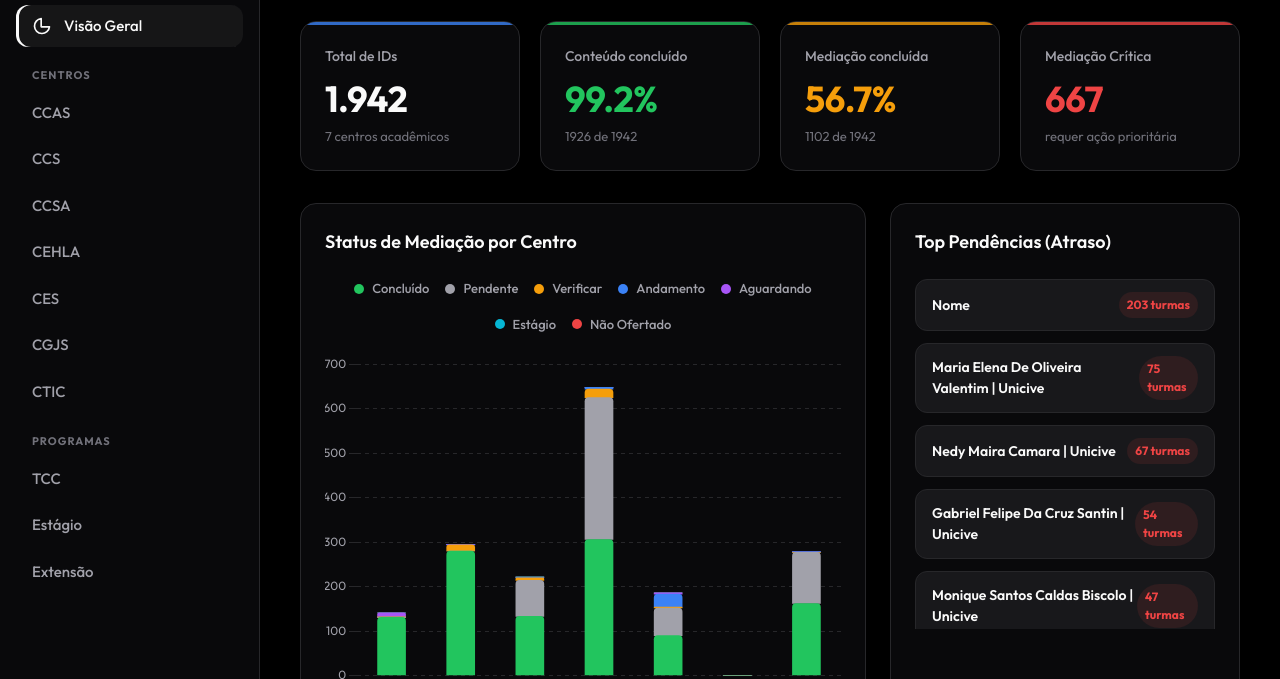
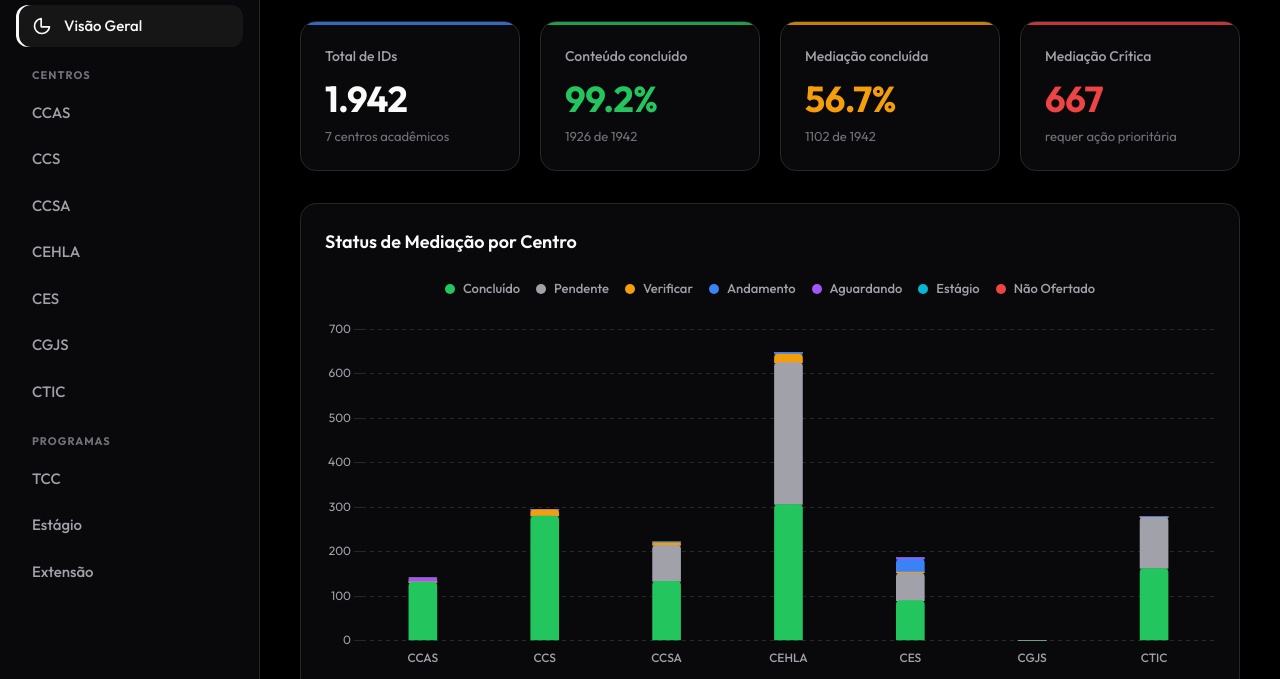
Before and after one commit to canhetejr/Dashboard-ID-VET, a plain HTML site: page docs/index.html in a window 1280 px wide. Shown: the part 121-800 px from the top of the page. Drawn offline with nearby package versions, Linux system fonts and the light colour scheme.

Commit message:
feat: remove card de top pendencias a pedido do usuario

```diff
--- a/docs/app.js
+++ b/docs/app.js
@@ -30,36 +30,7 @@ document.getElementById('kpi-med-perc').textContent = `${medPerc}%`;
 document.getElementById('kpi-med-sub').textContent = `${medOk} de ${totalIds}`;
 document.getElementById('kpi-med-pend').textContent = medPendente;
 
-// Renderizar Lista de Top Mediadores com Atraso
-const mediatorMap = {};
-COURSES.forEach(c => {
-  if (['PENDENTE', 'AGUARDANDO', 'ANDAMENTO', 'VERIFICAR'].includes(c.statusMediacao)) {
-    const med = c.mediador || 'Sem Atribuição';
-    if (!mediatorMap[med]) mediatorMap[med] = 0;
-    mediatorMap[med]++;
-  }
-});
 
-const topMediators = Object.keys(mediatorMap)
-  .map(name => ({ name, count: mediatorMap[name] }))
-  .sort((a, b) => b.count - a.count)
-  .slice(0, 7); // Top 7 para caber bem no card
-
-const topMedContainer = document.getElementById('top-mediators-list');
-topMedContainer.innerHTML = '';
-topMediators.forEach(m => {
-  const div = document.createElement('div');
-  div.className = 'list-item';
-  div.innerHTML = `
-    <span class="list-item-title">${m.name}</span>
-    <span class="list-item-badge">${m.count} turmas</span>
-  `;
-  topMedContainer.appendChild(div);
-});
-
-if (topMediators.length === 0) {
-  topMedContainer.innerHTML = '<div style="padding:16px; color:var(--color-muted);">Nenhum atraso crítico encontrado.</div>';
-}
 
 // Renderizar Programas Especiais
 let tccCount = 0;
--- a/docs/index.html
+++ b/docs/index.html
@@ -92,17 +92,11 @@
         <div class="dashboard-grid">
 
           <!-- Linha 1 -->
-          <div class="card card-wide">
+          <div class="card card-wide" style="grid-column: 1 / -1;">
             <h2 class="card-title">Status de Mediação por Centro</h2>
             <div class="legend-custom" id="legendMediacao"></div>
             <div class="chart-wrapper">
               <canvas id="chartMediacao"></canvas>
-            </div>
-          </div>
-          <div class="card card-narrow">
-            <h2 class="card-title">Top Pendências (Atraso)</h2>
-            <div class="list-container" id="top-mediators-list">
-              <!-- Renderizado via JS -->
             </div>
           </div>
 
```
Also changed, not shown: app.js (+0 -29 lines), index.html (+1 -7 lines).
